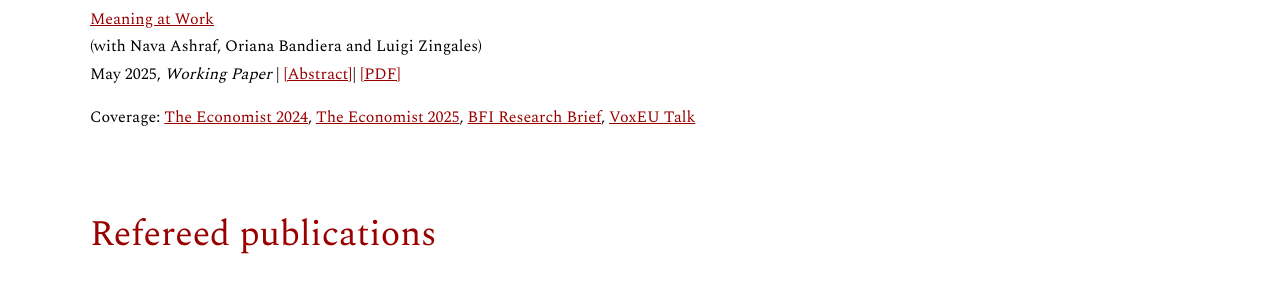
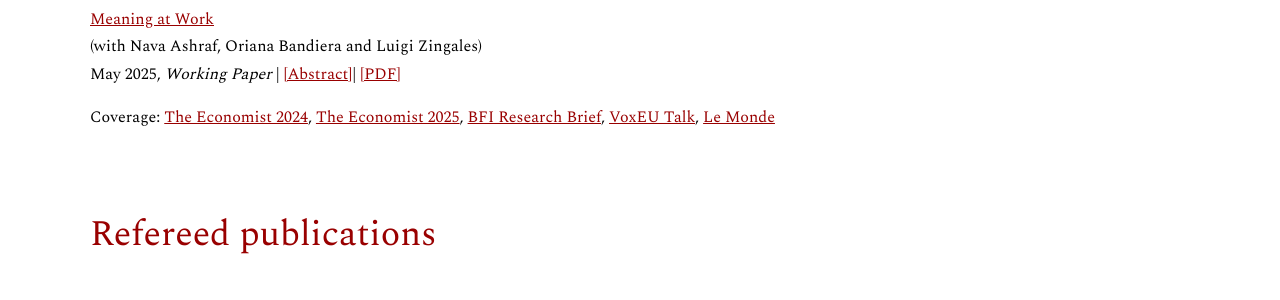
Before and after one commit to virginiaminni/virginiaminni.github.io, a Jekyll site: the page built from research.md, in a window 1280 px wide. Shown: the part 861-1161 px from the top of the page. Built offline with Jekyll 4.4.1, drawn with Linux system fonts in a browser that asks for light colours.

Commit message:
Update research.md

```diff
--- a/research.md
+++ b/research.md
@@ -40,7 +40,7 @@ Coverage:  <a href="https://www.ft.com/content/83751e6c-544c-4a16-851a-e05f18506
 May 2025, *Working Paper* | <a href="#" class="toggle-abstract" data-target="abstract-4" style="text-decoration: underline; color: #990000;">[Abstract]</a>| <a href="/assets/files/ABMZ MeaningatWork2025.pdf" target="_blank" rel="noopener noreferrer">[PDF]</a>
 
 Coverage:
-<a href="https://www.economist.com/business/2024/12/05/how-to-inspire-people" target="_blank" rel="noopener noreferrer">The Economist 2024</a>, <a href="https://www.economist.com/business/2025/02/13/how-to-get-people-to-resign" target="_blank" rel="noopener noreferrer">The Economist 2025</a>, <a href="https://bfi.uchicago.edu/insights/meaning-at-work/" target="_blank" rel="noopener noreferrer">BFI Research Brief</a>, <a href="https://cepr.org/multimedia/finding-meaning-work" target="_blank" rel="noopener noreferrer">VoxEU Talk</a>
+<a href="https://www.economist.com/business/2024/12/05/how-to-inspire-people" target="_blank" rel="noopener noreferrer">The Economist 2024</a>, <a href="https://www.economist.com/business/2025/02/13/how-to-get-people-to-resign" target="_blank" rel="noopener noreferrer">The Economist 2025</a>, <a href="https://bfi.uchicago.edu/insights/meaning-at-work/" target="_blank" rel="noopener noreferrer">BFI Research Brief</a>, <a href="https://cepr.org/multimedia/finding-meaning-work" target="_blank" rel="noopener noreferrer">VoxEU Talk</a>, <a href="https://www.lemonde.fr/idees/article/2025/07/02/l-amelioration-des-conditions-de-travail-pourrait-contribuer-a-l-equilibre-des-caisses-de-retraite_6617358_3232.html?search-type=classic&ise_click_rank=1" target="_blank" rel="noopener noreferrer">Le Monde</a>
 
 
 <div id="abstract-4" style="display: none; margin-top: 10px;">
```
